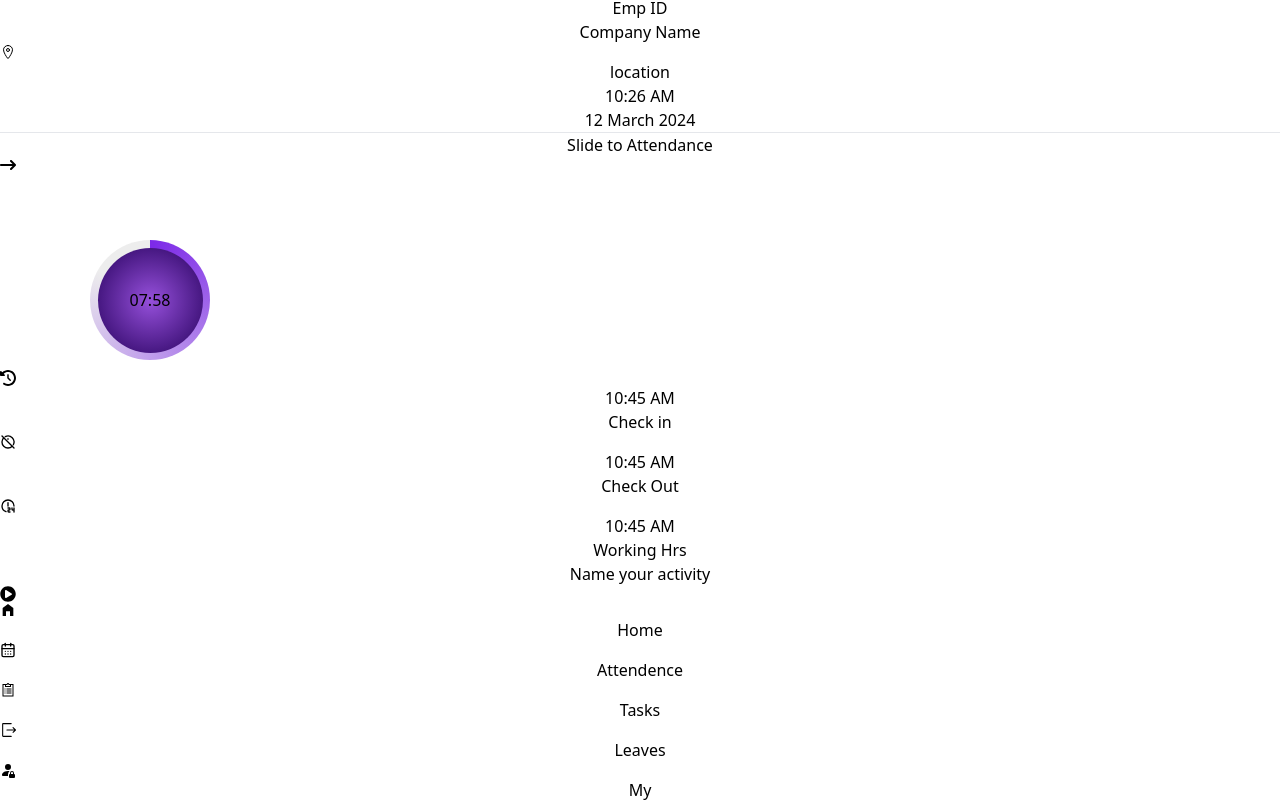
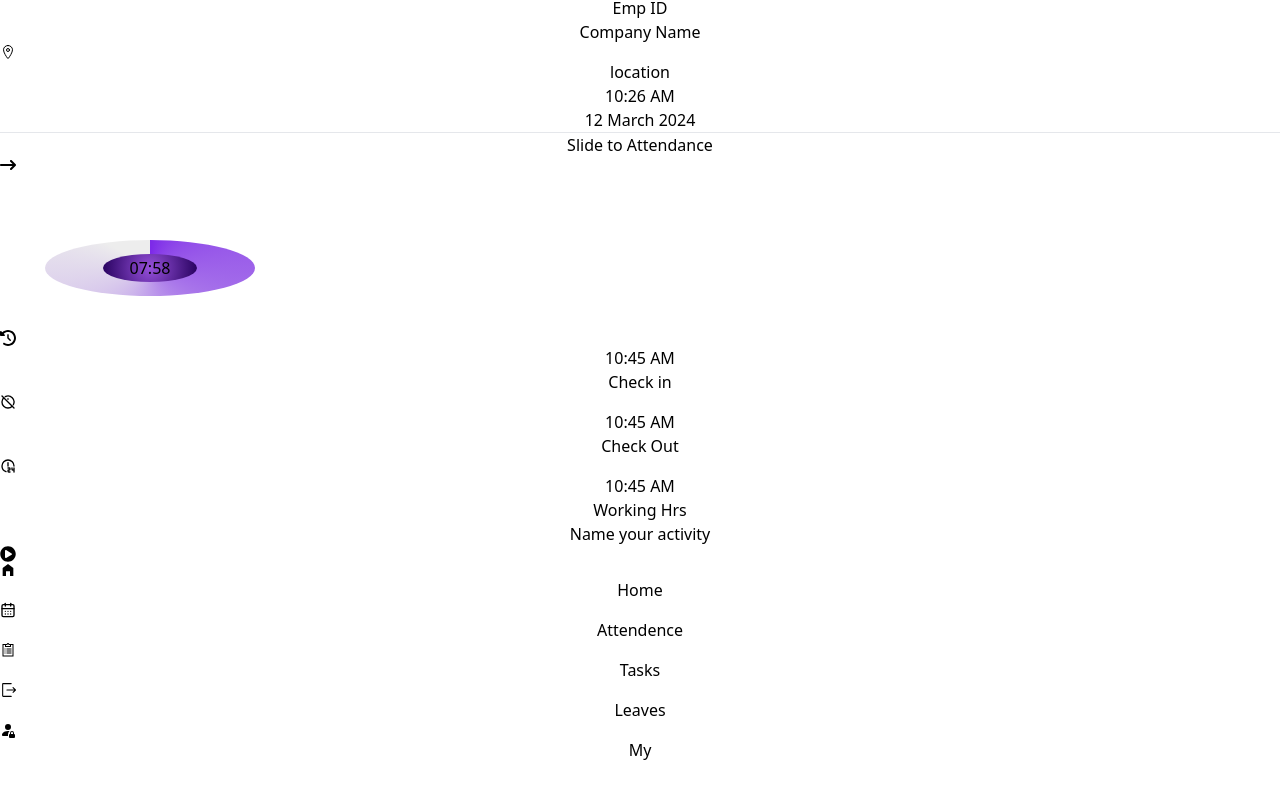
Before and after one commit to ZEUZ8/Employee-Tracker, a React (Vite) app: page /home in a window 1280 px wide. Shown: the part 1974-2776 px from the top of the page. After the commit the page ends 2736 px from the top, so only its background shows below. Built offline with nearby package versions, Linux system fonts and the light colour scheme.

Commit message:
updated the login page alignment for better user experience

```diff
--- a/src/Components/HomePage/style.css
+++ b/src/Components/HomePage/style.css
@@ -5,16 +5,17 @@
 .container{
     display: flex;
     width: 300px;
+    height: 100px;
     padding: 10px 0;
-    /* background: white; */
+    background: white;
     border-radius: px;
     flex-direction: column;
     align-items: center;
 }
 .circular-progress{
     position: relative;
-    width: 120px;
-    height: 120px;
+    width: 70%;
+    height: 70%;
     border-radius: 50%;
     background: conic-gradient(#7d2ae8 3.6deg,#ededed 300deg);
     display: flex;
@@ -25,8 +26,8 @@
 .circular-progress::before{
     content: "";
     position: absolute;
-    height: 105px;
-    width: 105px;
+    height: 50%;
+    width: 45%;
     border-radius: 50%;
     /* background-color: white; */
     background-image: radial-gradient(circle,#9650DB,#25005C);
--- a/src/Components/login/LoginPage.jsx
+++ b/src/Components/login/LoginPage.jsx
@@ -11,7 +11,7 @@ const LoginPage = () => {
 
       {/* Content */}
       <div className=" absolute inset-0 max-h-[100vh]  grid grid-rows-12">
-        <div className="row-start-8 flex flex-col items-center justify-center ">
+        <div className="row-start-7 flex flex-col items-center justify-center ">
           {/* Your login component */}
           <div className="w-4/5 md:w-2/3 lg:w-1/2">
             <Login />
```
